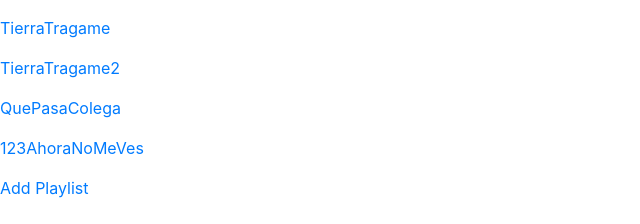
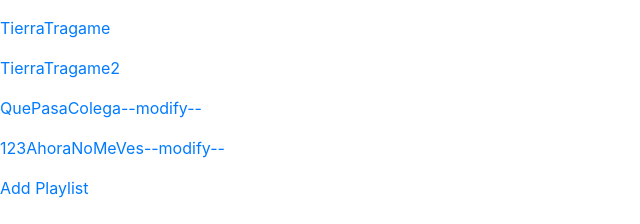
Before and after one commit to javigoo/web-project, a Django app: template apps/spotify/templates/spotify/playlists.html in a window 1280 px wide. Shown: the part 576-800 px from the top of the page, without its empty margins (0-640 px from the left). Run offline with Django 3.2, Linux system fonts and the light colour scheme; the template is opened without the code that fills it: values that come from a table or form of the project are taken from there, others are empty; data comes from the database, SQL or seed files in the repository; parts of the project's set-up code (start-up, migrations or seed data) failed here and were passed over; some libraries are stand-ins or nearby versions.

Commit message:
No acepta modify_playlist

```diff
--- a/apps/spotify/templates/spotify/playlists.html
+++ b/apps/spotify/templates/spotify/playlists.html
@@ -5,7 +5,11 @@
     {% if playlist_list %}
         <h1> Playlists: </h1>
         {% for playlist in playlist_list %}
+            {% if playlist.is_local == True %}
+                <p><a href="{% url 'spotify:infoplaylist' playlist_id=playlist.id %}">{{ playlist.name }}</a><a href="{% url 'spotify:modify_playlist'  playlist_id=playlist.id %}">--modify-- </a></p>
+            {% else %}
             <p><a href="{% url 'spotify:infoplaylist' playlist_id=playlist.id %}">{{ playlist.name }}</a></p>
+            {% endif %}
         {% endfor %}
     {% else %}
         <p> There is no playlist. You you can add them from admin or logging. </p>
--- a/apps/spotify/views.py
+++ b/apps/spotify/views.py
@@ -67,6 +67,10 @@ def create_playlist(request):
 
     context = {'form': form}
     return render(request, 'spotify/form.html', context)
+
+def modify_playlist(request, playlist_id):
+    html = "<html><body>It is now %s.</body></html>" % playlist_id
+    return HttpResponse(html)
 
 
 # API Queries
```
